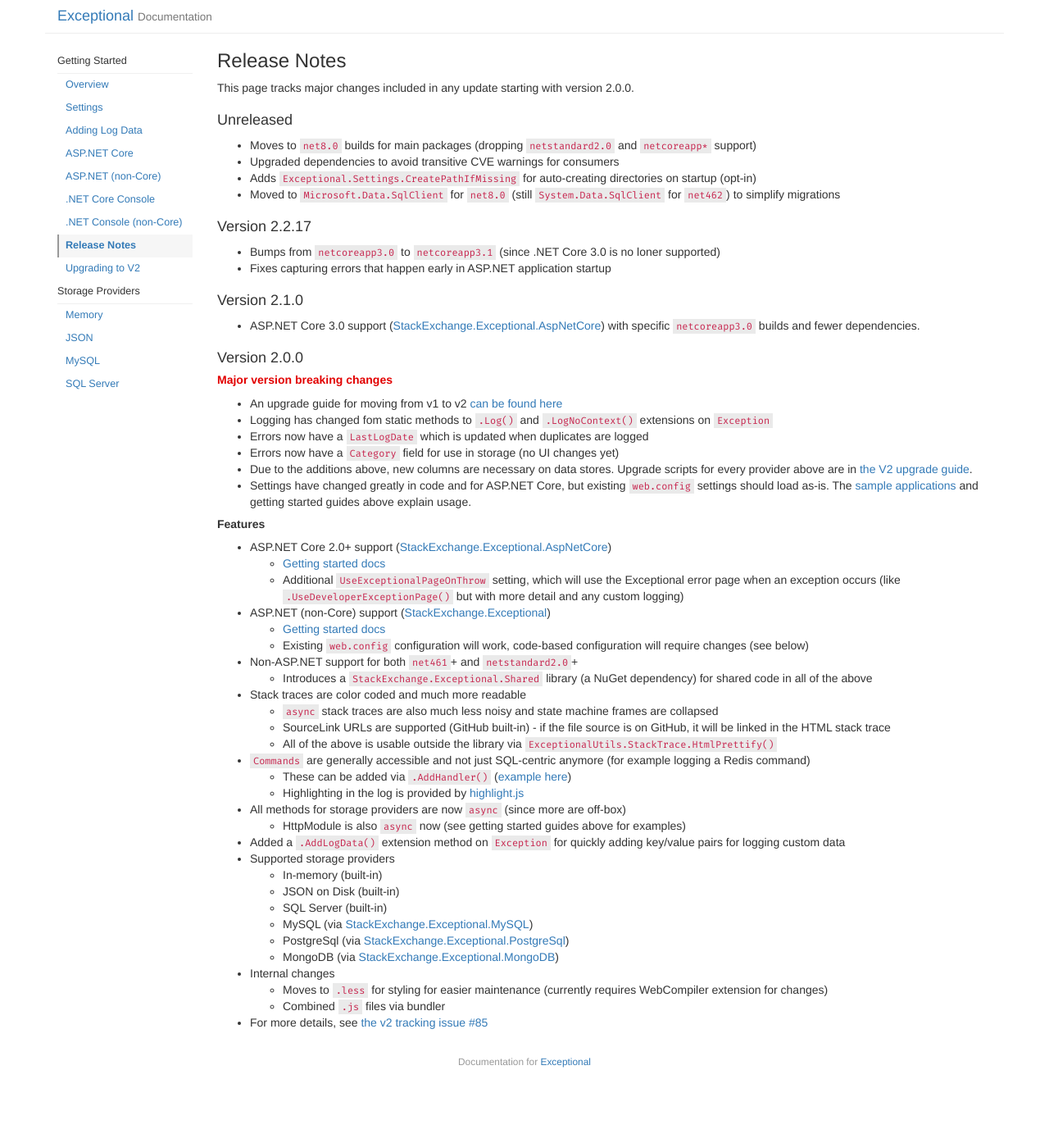
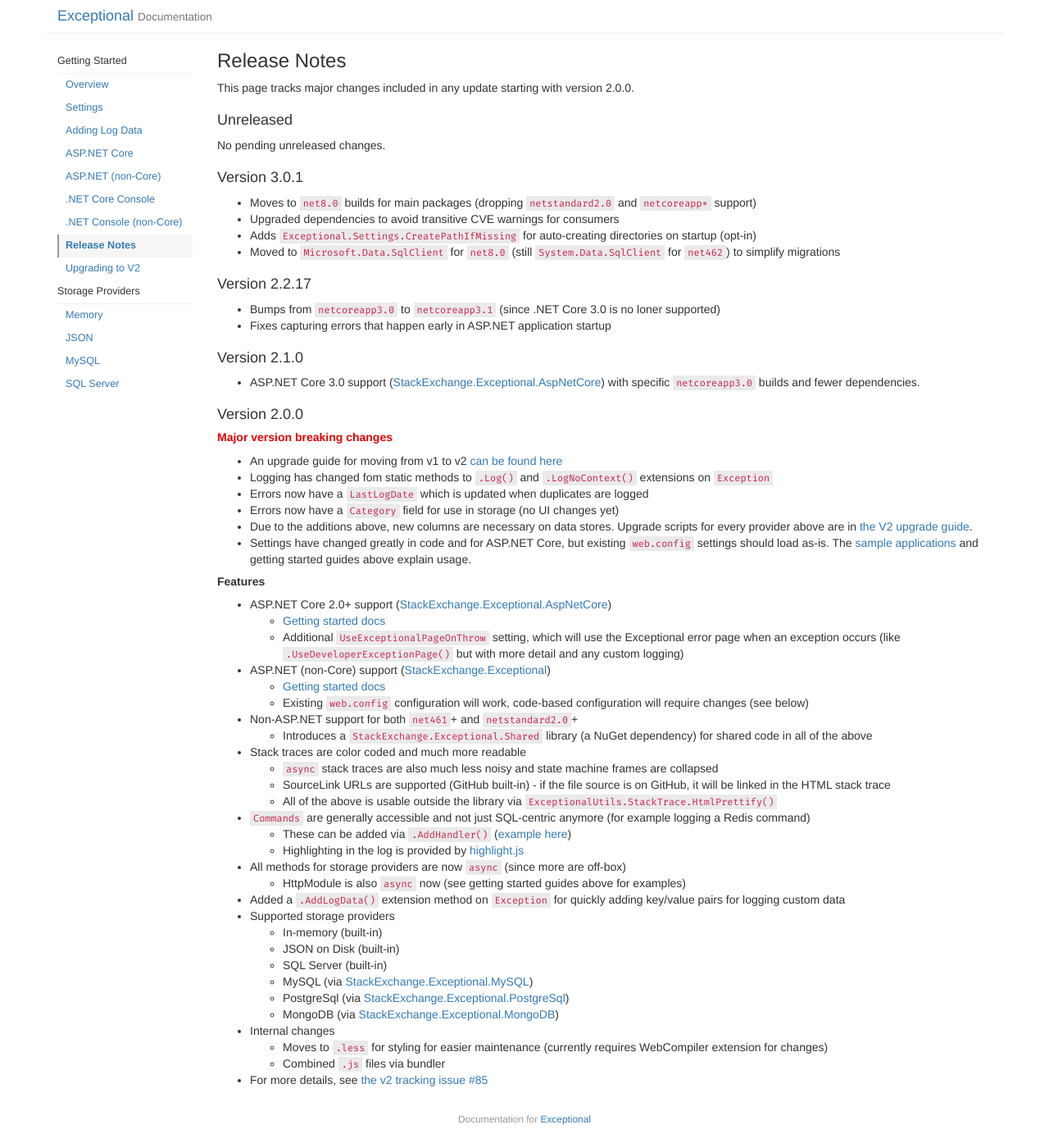
Before and after one commit to NickCraver/StackExchange.Exceptional, a Jekyll site: the page built from docs/Releases.md, in a window 1280 px wide. Shown: the whole page at 82% size. Built offline with Jekyll 4.4.1, drawn with Linux system fonts in a browser that asks for light colours; before the commit the page ends 1324 px from its top, so only the background shows below that.

Commit message:
Update release notes for 3.0.1

```diff
--- a/docs/Releases.md
+++ b/docs/Releases.md
@@ -6,6 +6,9 @@ layout: "default"
 This page tracks major changes included in any update starting with version 2.0.0.
 
 #### Unreleased
+No pending unreleased changes.
+
+#### Version 3.0.1
 - Moves to `net8.0` builds for main packages (dropping `netstandard2.0` and `netcoreapp*` support)
 - Upgraded dependencies to avoid transitive CVE warnings for consumers
 - Adds `Exceptional.Settings.CreatePathIfMissing` for auto-creating directories on startup (opt-in)
```
